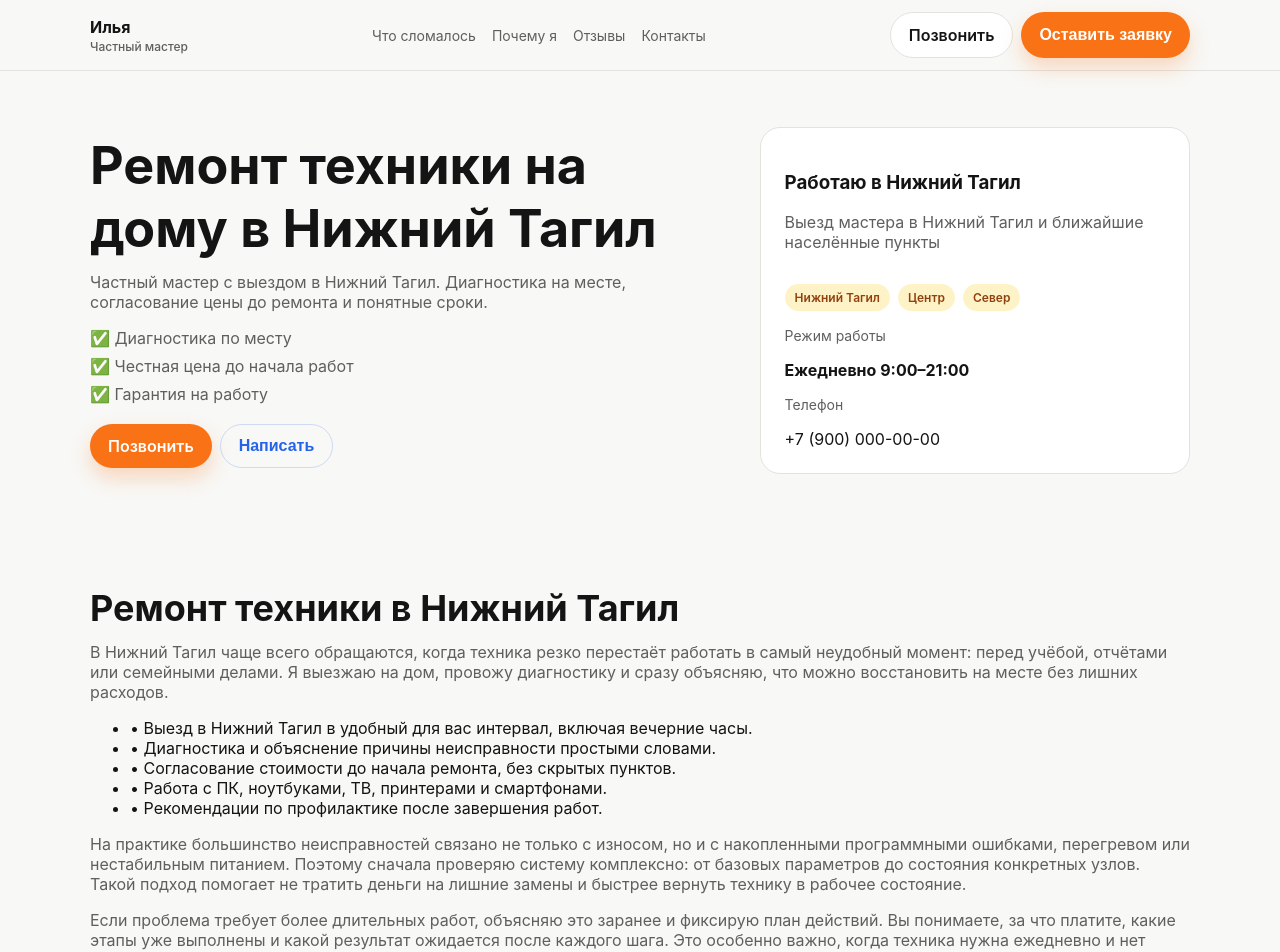
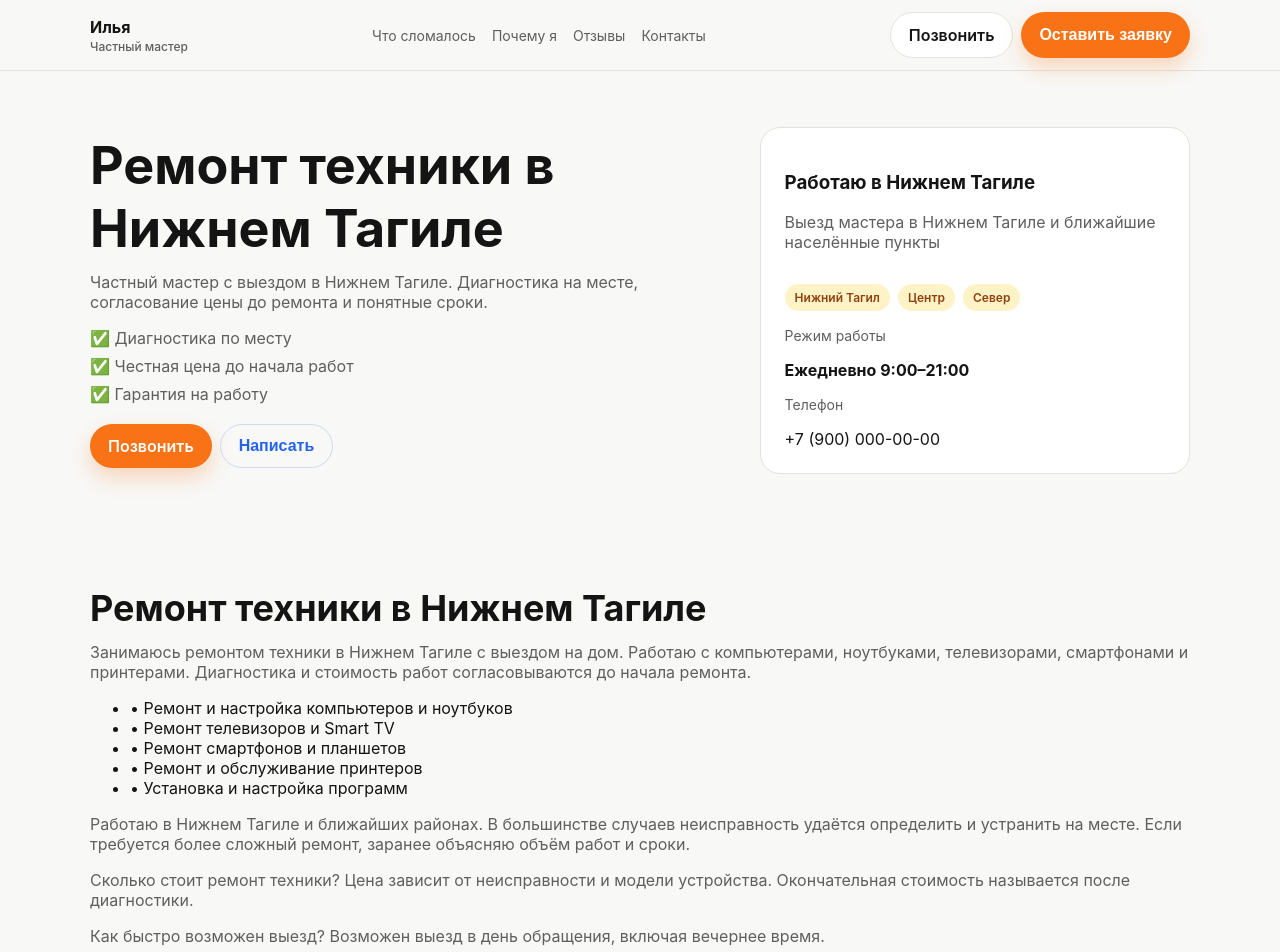
Before and after one commit to Frozertiru-gif/44, a Next.js app: page /nizhniy-tagil in a window 1280 px wide. Shown: the top 952 px of the page. Built offline with nearby package versions, Linux system fonts and the light colour scheme; no server answers.

Commit message:
Fix geo copy wording and city declension across geo pages

```diff
--- a/app/(geo)/[slug]/page.tsx
+++ b/app/(geo)/[slug]/page.tsx
@@ -2,7 +2,7 @@ import type { Metadata } from "next";
 import { notFound } from "next/navigation";
 import { LandingPage } from "@/src/components/LandingPage";
 import { GEO, GEO_BY_SLUG } from "@/src/content/geo";
-import { buildGeoCopy } from "@/src/content/geoCopy";
+import { buildGeoCopy, getGeoNameInPrepositional } from "@/src/content/geoCopy";
 
 const siteUrl = process.env.NEXT_PUBLIC_SITE_URL ?? "https://master-nt.space";
 
@@ -25,8 +25,10 @@ export function generateMetadata({ params }: GeoPageProps): Metadata {
 
   const copy = buildGeoCopy(geo.name, geo.slug);
 
+  const geoNameInPrepositional = getGeoNameInPrepositional(geo.name, geo.slug);
+
   return {
-    title: `Ремонт техники в ${geo.name} — выезд мастера`,
+    title: `Ремонт техники в ${geoNameInPrepositional} — выезд мастера`,
     description: copy.titleLead,
     alternates: {
       canonical: `${siteUrl}/${geo.slug}`
@@ -62,7 +64,7 @@ export default function GeoPage({ params }: GeoPageProps) {
         type="application/ld+json"
         dangerouslySetInnerHTML={{ __html: JSON.stringify(serviceSchema) }}
       />
-      <LandingPage geoName={geo.name} seoCopy={copy} />
+      <LandingPage geoName={geo.name} geoSlug={geo.slug} seoCopy={copy} />
     </>
   );
 }
--- a/src/components/LandingPage.tsx
+++ b/src/components/LandingPage.tsx
@@ -8,6 +8,7 @@ import { Modal } from "@/src/components/Modal";
 import { CategoryGrid } from "@/src/components/CategoryGrid";
 import { IssuesSection } from "@/src/components/IssuesSection";
 import { track } from "@/src/lib/track";
+import { getGeoNameInPrepositional } from "@/src/content/geoCopy";
 
 type LeadContext = {
   categoryId?: IssueCategory["id"];
@@ -25,10 +26,11 @@ type SeoCopy = {
 
 type LandingPageProps = {
   geoName?: string;
+  geoSlug?: string;
   seoCopy?: SeoCopy;
 };
 
-export function LandingPage({ geoName, seoCopy }: LandingPageProps) {
+export function LandingPage({ geoName, geoSlug, seoCopy }: LandingPageProps) {
   const [isFormOpen, setFormOpen] = useState(false);
   const [isMessengerOpen, setMessengerOpen] = useState(false);
   const [activeCategoryId, setActiveCategoryId] = useState<IssueCategory["id"] | null>(null);
@@ -82,6 +84,9 @@ export function LandingPage({ geoName, seoCopy }: LandingPageProps) {
   };
 
   const currentGeoName = geoName ?? siteContent.city;
+  const currentGeoNameInPrepositional = geoName && geoSlug
+    ? getGeoNameInPrepositional(currentGeoName, geoSlug)
+    : currentGeoName;
   const contactBadges = [currentGeoName, ...siteContent.areas].filter(
     (value, index, array) => array.indexOf(value) === index
   ).slice(0, 3);
@@ -122,10 +127,10 @@ export function LandingPage({ geoName, seoCopy }: LandingPageProps) {
         <section className="section" id="hero">
           <div className="container hero">
             <div>
-              <h1>{geoName ? `Ремонт техники на дому в ${currentGeoName}` : siteContent.hero.title}</h1>
+              <h1>{geoName ? `Ремонт техники в ${currentGeoNameInPrepositional}` : siteContent.hero.title}</h1>
               <p>
                 {geoName
-                  ? `Частный мастер с выездом в ${currentGeoName}. Диагностика на месте, согласование цены до ремонта и понятные сроки.`
+                  ? `Частный мастер с выездом в ${currentGeoNameInPrepositional}. Диагностика на месте, согласование цены до ремонта и понятные сроки.`
                   : siteContent.hero.subtitle}
               </p>
               <ul>
@@ -151,10 +156,10 @@ export function LandingPage({ geoName, seoCopy }: LandingPageProps) {
             </div>
             <div className="hero-card">
               <div>
-                <h3>Работаю в {currentGeoName}</h3>
+                <h3>Работаю в {currentGeoNameInPrepositional}</h3>
                 <p>
                   {geoName
-                    ? `Выезд мастера в ${currentGeoName} и ближайшие населённые пункты`
+                    ? `Выезд мастера в ${currentGeoNameInPrepositional} и ближайшие населённые пункты`
                     : siteContent.serviceArea.title}
                 </p>
                 {siteContent.serviceArea.subtitle ? (
@@ -185,7 +190,7 @@ export function LandingPage({ geoName, seoCopy }: LandingPageProps) {
         {seoCopy ? (
           <section className="section" id="geo-info">
             <div className="container">
-              <h2>Ремонт техники в {currentGeoName}</h2>
+              <h2>Ремонт техники в {currentGeoNameInPrepositional}</h2>
               <p>{seoCopy.titleLead}</p>
               <ul>
                 {seoCopy.bullets.map((bullet) => (
--- a/src/content/geoCopy.ts
+++ b/src/content/geoCopy.ts
@@ -1,5 +1,24 @@
-function hashSlug(slug: string) {
-  return Array.from(slug).reduce((acc, char, index) => acc + char.charCodeAt(0) * (index + 1), 0);
+const GEO_PREPOSITIONAL_BY_SLUG: Record<string, string> = {
+  "nizhniy-tagil": "Нижнем Тагиле",
+  "nevjansk": "Невьянске",
+  "kirovgrad": "Кировграде",
+  "verhnyaya-salda": "Верхней Салде",
+  "nizhnyaya-salda": "Нижней Салде",
+  "pokrovskoe": "селе Покровском",
+  "svobodnyy": "посёлке Свободном",
+  "gornouralskiy": "посёлке Горноуральском",
+  "nikolo-pavlovskoe": "селе Николо-Павловском",
+  "novoasbest": "посёлке Новоасбесте",
+  "petrokamenskoe": "селе Петрокаменском",
+  "pervomayskiy": "посёлке Первомайском",
+  "krasnopolye": "селе Краснополье",
+  "chernoistochinsk": "посёлке Черноисточинске",
+  "uralets": "посёлке Уральце",
+  "visim": "посёлке Висиме"
+};
+
+export function getGeoNameInPrepositional(geoName: string, slug: string): string {
+  return GEO_PREPOSITIONAL_BY_SLUG[slug] ?? geoName;
 }
 
 export function buildGeoCopy(geoName: string, slug: string): {
@@ -8,63 +27,22 @@ export function buildGeoCopy(geoName: string, slug: string): {
   body: string[];
   cta: string;
 } {
-  const hash = hashSlug(slug);
-
-  const titleLeadVariants = [
-    `В ${geoName} чаще всего обращаются, когда техника резко перестаёт работать в самый неудобный момент: перед учёбой, отчётами или семейными делами. Я выезжаю на дом, провожу диагностику и сразу объясняю, что можно восстановить на месте без лишних расходов.`,
-    `Жителям ${geoName} важно получать ремонт без долгих ожиданий и непонятных наценок. На выезде проверяю технику по шагам, называю реальную причину поломки и предлагаю понятный вариант решения под ваш бюджет и срок.`,
-    `Для клиентов в ${geoName} делаю упор на практичный ремонт: быстро найти источник неисправности, вернуть рабочее состояние и не навязывать замену исправных деталей. Все ключевые действия согласовываются до начала работ.`
-  ];
-
-  const bulletSets = [
-    [
-      `Выезд в ${geoName} в удобный для вас интервал, включая вечерние часы.`,
-      "Диагностика и объяснение причины неисправности простыми словами.",
-      "Согласование стоимости до начала ремонта, без скрытых пунктов.",
-      "Работа с ПК, ноутбуками, ТВ, принтерами и смартфонами.",
-      "Рекомендации по профилактике после завершения работ."
-    ],
-    [
-      `Работаю по заявкам из ${geoName} без колл-центров и посредников.`,
-      "Оцениваю, что нужно делать срочно, а что можно отложить.",
-      "Помогаю восстановить настройки и данные после сбоев.",
-      "Привожу базовые расходники и инструменты для типовых случаев.",
-      "После ремонта остаюсь на связи по вопросам эксплуатации."
-    ],
-    [
-      `В ${geoName} можно оформить вызов по телефону или через форму на сайте.`,
-      "Проверяю технику на месте и показываю результат перед оплатой.",
-      "Даю честную обратную связь: ремонт целесообразен или нет.",
-      "Соблюдаю аккуратность в квартире и рабочей зоне.",
-      "Подсказываю, как избежать повторных сбоев в ближайшие месяцы."
-    ]
-  ];
-
-  const bodyVariants = [
-    [
-      `На практике большинство неисправностей связано не только с износом, но и с накопленными программными ошибками, перегревом или нестабильным питанием. Поэтому сначала проверяю систему комплексно: от базовых параметров до состояния конкретных узлов. Такой подход помогает не тратить деньги на лишние замены и быстрее вернуть технику в рабочее состояние.`,
-      `Если проблема требует более длительных работ, объясняю это заранее и фиксирую план действий. Вы понимаете, за что платите, какие этапы уже выполнены и какой результат ожидается после каждого шага. Это особенно важно, когда техника нужна ежедневно и нет возможности надолго остаться без неё.`
-    ],
-    [
-      `Ремонт на дому в ${geoName} удобен тем, что вы сразу видите процесс и можете уточнить детали по ходу диагностики. Я не ограничиваюсь формальным осмотром: проверяю сопутствующие причины, которые часто приводят к повторной поломке, и предлагаю решение, рассчитанное на стабильную работу после выезда.`,
-      `Для меня приоритет — восстановить технику с минимальным простоем и без "технического тумана". Все рекомендации даю понятным языком, чтобы вы могли самостоятельно контролировать состояние устройства и вовремя замечать ранние признаки новых неисправностей.`
-    ],
-    [
-      `При обслуживании заявок из ${geoName} использую простой принцип: сначала точная диагностика, потом ремонт. Это защищает от ситуации, когда меняют деталь, а причина остаётся. По итогам осмотра вы получаете конкретные варианты с понятной разницей по срокам и стоимости.`,
-      `Даже в типовых случаях проверяю дополнительные параметры: состояние охлаждения, корректность настроек, качество подключения и поведение техники под нагрузкой. Такой контроль снижает риск повторного обращения по той же проблеме и экономит ваше время в будущем.`
-    ]
-  ];
-
-  const ctaVariants = [
-    `Если техника в ${geoName} работает нестабильно, не откладывайте: оставьте заявку, и я подскажу оптимальный порядок действий уже на первом звонке.`,
-    `Нужен аккуратный и понятный ремонт в ${geoName}? Свяжитесь со мной удобным способом — согласуем выезд и начнём с точной диагностики.`,
-    `Чтобы не терять время на эксперименты, оформите обращение по ${geoName} прямо сейчас — помогу восстановить технику с прогнозируемым результатом.`
-  ];
+  const geoNameInPrepositional = getGeoNameInPrepositional(geoName, slug);
 
   return {
-    titleLead: titleLeadVariants[hash % titleLeadVariants.length],
-    bullets: bulletSets[hash % bulletSets.length],
-    body: bodyVariants[hash % bodyVariants.length],
-    cta: ctaVariants[hash % ctaVariants.length]
+    titleLead: `Занимаюсь ремонтом техники в ${geoNameInPrepositional} с выездом на дом. Работаю с компьютерами, ноутбуками, телевизорами, смартфонами и принтерами. Диагностика и стоимость работ согласовываются до начала ремонта.`,
+    bullets: [
+      "Ремонт и настройка компьютеров и ноутбуков",
+      "Ремонт телевизоров и Smart TV",
+      "Ремонт смартфонов и планшетов",
+      "Ремонт и обслуживание принтеров",
+      "Установка и настройка программ"
+    ],
+    body: [
+      `Работаю в ${geoNameInPrepositional} и ближайших районах. В большинстве случаев неисправность удаётся определить и устранить на месте. Если требуется более сложный ремонт, заранее объясняю объём работ и сроки.`,
+      "Сколько стоит ремонт техники? Цена зависит от неисправности и модели устройства. Окончательная стоимость называется после диагностики.",
+      "Как быстро возможен выезд? Возможен выезд в день обращения, включая вечернее время."
+    ],
+    cta: "Если техника работает нестабильно — оставьте заявку. Подскажу оптимальный порядок действий уже при первом звонке."
   };
 }
```
